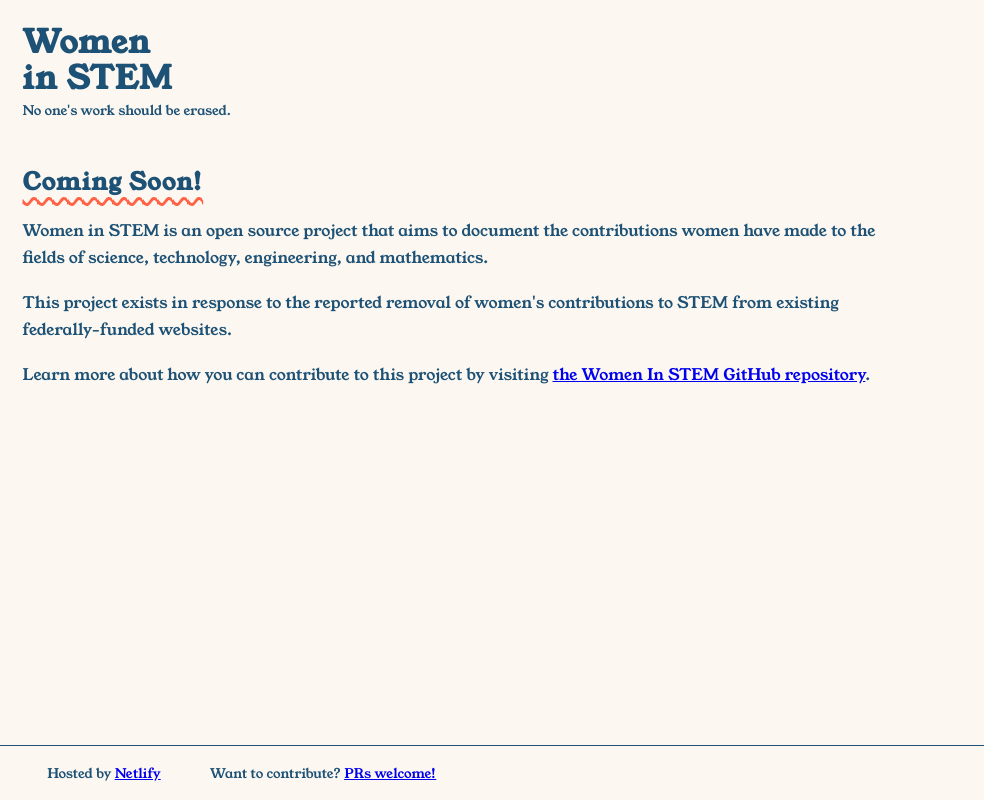
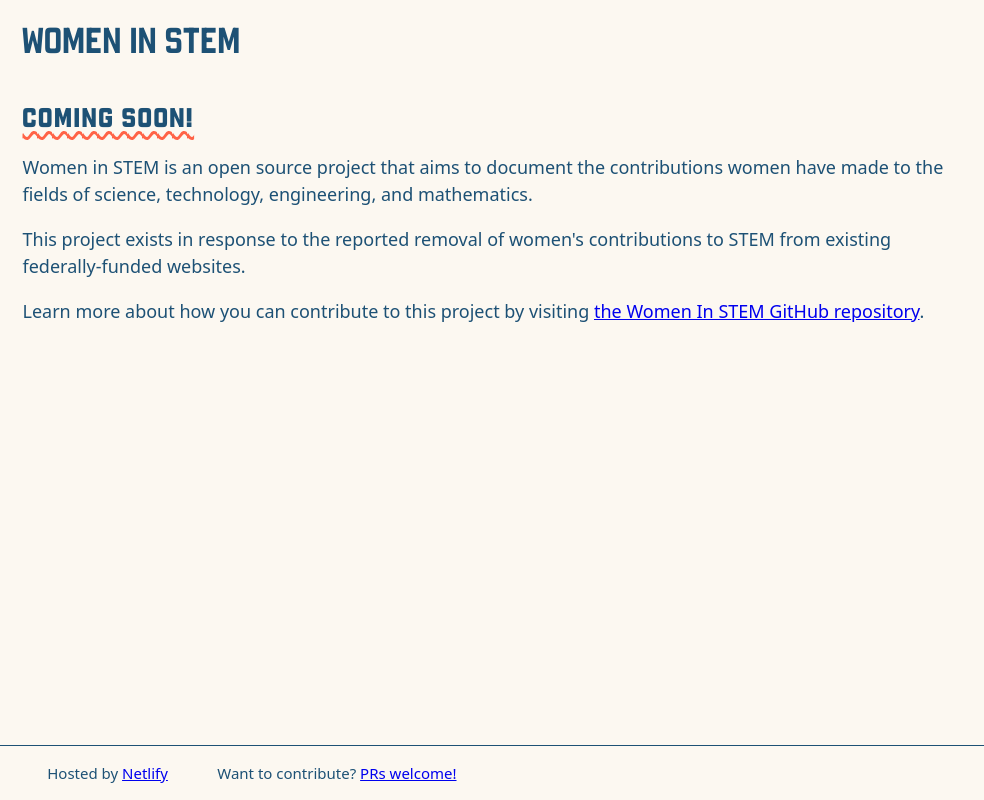
Before and after one commit to MelSumner/womeninstem, a plain HTML site: page index.html in a window 1280 px wide. Shown: the whole page, without its empty margins (0-984 px from the left). Drawn offline with Linux system fonts and the light colour scheme.

Commit message:
change some styles

```diff
--- a/index.html
+++ b/index.html
@@ -18,8 +18,7 @@
 </head>
 <body>
   <header>
-    <h1>Women<br/>in STEM</h1>
-    <p><small>No one's work should be erased.</small></p>
+    <h1>Women in STEM</h1>
   </header>
   <main id="main">
     <article>
--- a/public/style.css
+++ b/public/style.css
@@ -1,14 +1,13 @@
 @font-face {
-  font-family: 'YoungSerif';
-  src: url('/public/fonts/YoungSerif-Regular.woff2') format('woff2'),
-  url('/public/fonts/YoungSerif-Regular.woff') format('woff');
-  font-weight: normal;
+  font-family: 'Citywide Variable';
+  src: url('/public/fonts/Citywide-Variable-0.080.woff2') format('woff2'),
+  font-weight: 100 900;
   font-style: normal;
 }
 
 :root {
-  --font-heading: 'YoungSerif', system-ui;
-  --font-body: 'YoungSerif', system-ui;
+  --font-heading: 'Citywide Variable', system-ui;
+  --font-body: system-ui;
   --color-primary: #1d5175;
   --color-complementary: #fcf8f1;
 }
@@ -81,6 +80,7 @@ footer a:visited {
 
 h1, h2, h3 {
   font-family: var(--font-heading);
+  font-optical-sizing: auto;
   padding: 0;
   line-height: 1;
   letter-spacing: 1px; /* maybe idk */
@@ -91,10 +91,19 @@ h1, h2, h3 {
   }
 }
 
+h1 {
+  font-variation-settings: "wght" 500;
+}
+
+h2 {
+  font-variation-settings: "wght" 600;
+  letter-spacing: 2px;
+}
+
 .underline-wave {
   text-decoration: underline;
   text-decoration-color: #ff6347; /* Tomato */
   text-decoration-style: wavy;
   text-decoration-thickness: 3px;
-  text-underline-offset: 7px; /* the descenders were cutting it off */
+  text-underline-offset: 4px;
 }
```
Also changed, not shown: public/fonts/Citywide-Variable-0.080.woff2 (added), public/fonts/YoungSerif-Regular.woff (deleted), public/fonts/YoungSerif-Regular.woff2 (deleted).
